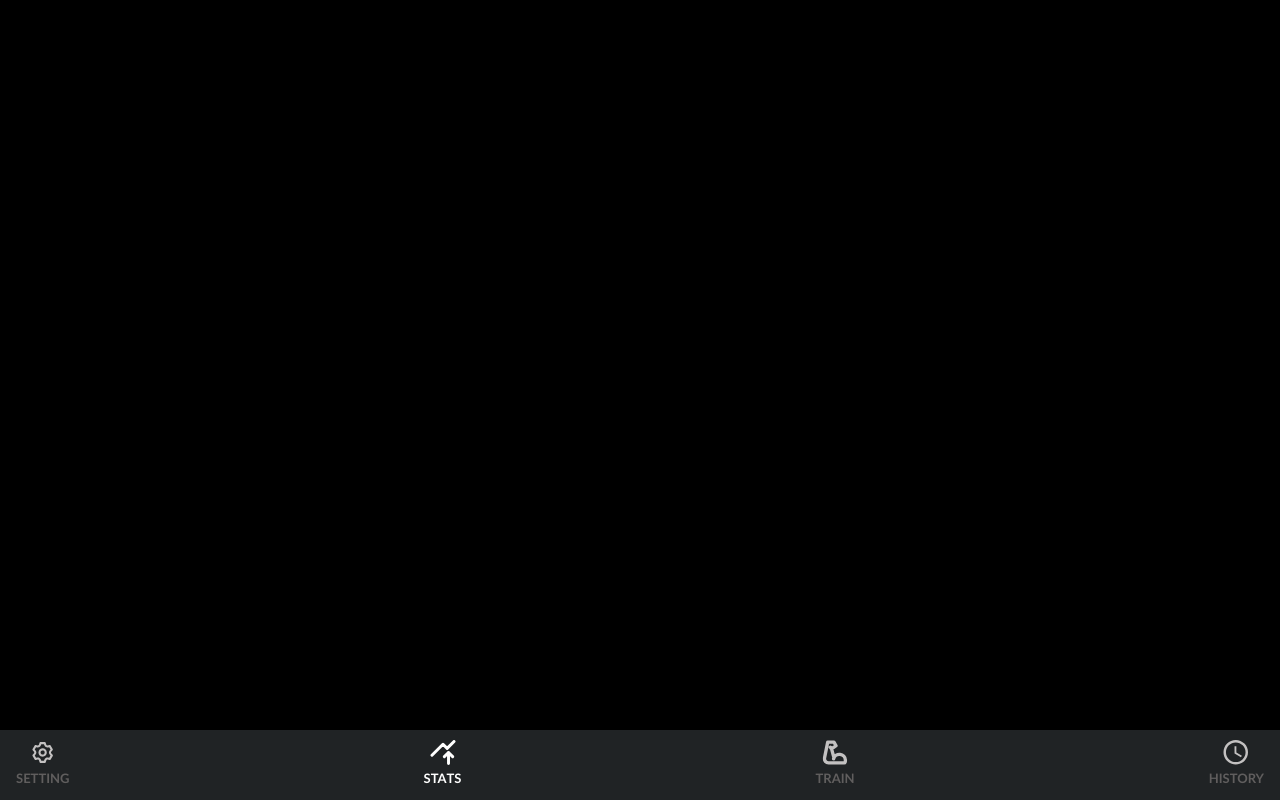
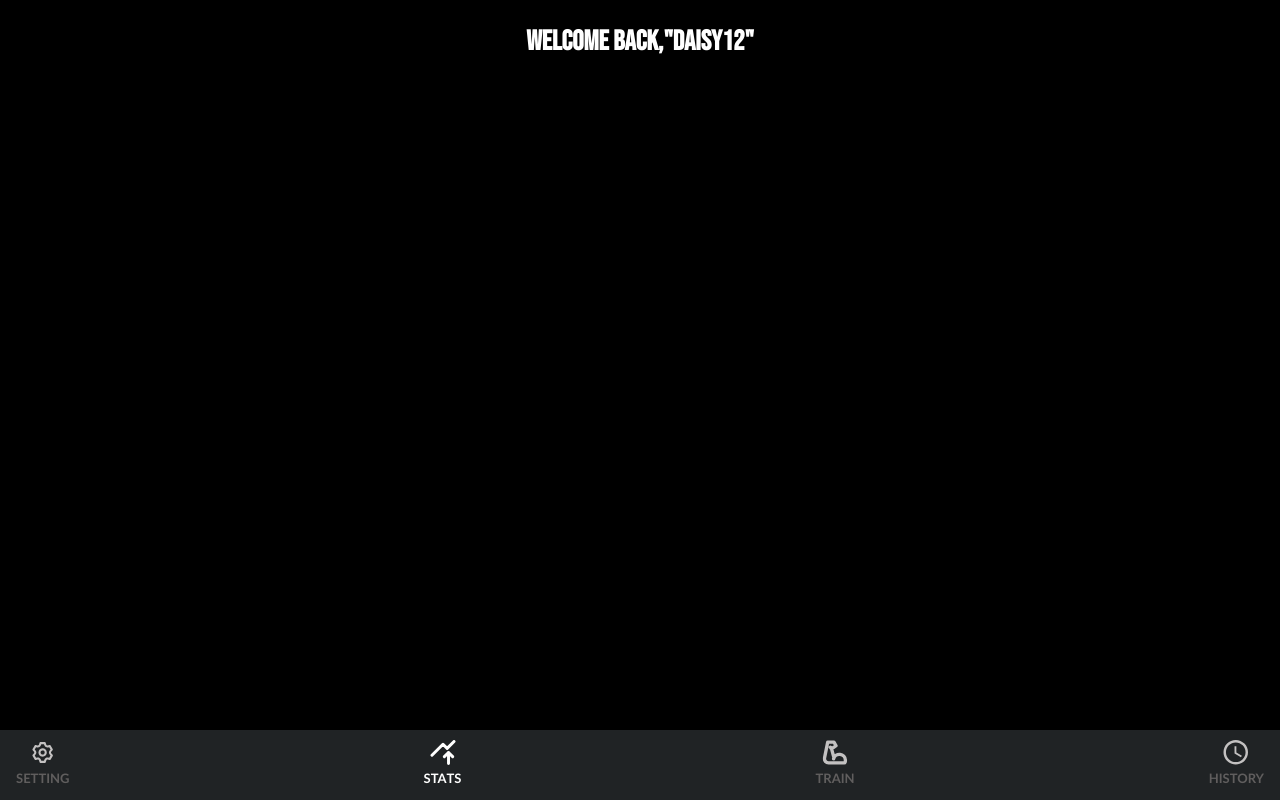
Before and after one commit to Daisy-Wang-Dev/BodyBeast_client, a React (Create React App) app: page / in a window 1280 px wide. Built offline with nearby package versions, Linux system fonts and the light colour scheme.

Commit message:
Add header component

```diff
--- a/src/App.js
+++ b/src/App.js
@@ -1,16 +1,15 @@
 import { BrowserRouter, Route, Routes } from "react-router-dom";
 import "./App.scss";
 import MenuBar from "./components/MenuBar/MenuBar";
+import HomePage from "./pages/HomePage/HomePage";
 
 function App() {
   return (
     <div className="App">
       <BrowserRouter>
-        <main>
           <Routes>
-            <Route path="/" />
+            <Route path="/" element={<HomePage/>}/>
           </Routes>
-        </main>
         <MenuBar/>
       </BrowserRouter>
     </div>
--- /dev/null
+++ b/src/components/Header/Header.js
@@ -0,0 +1,11 @@
+import "./Header.scss";
+
+const Header = () => {
+  return (
+    <header className="header">
+      <h1 className="header__title">WELCOME BACK,"Daisy12"</h1>
+    </header>
+  );
+};
+
+export default Header;
--- /dev/null
+++ b/src/components/Header/Header.scss
@@ -0,0 +1,9 @@
+@use "../../styles/partials/typography";
+@use "../../styles/partials/variables" as *;
+
+
+.header{
+    padding: 2.4rem 1.6rem;
+    text-align: center;
+
+}
--- /dev/null
+++ b/src/pages/HomePage/HomePage.js
@@ -0,0 +1,14 @@
+import "./HomePage.scss";
+import Header from "../../components/Header/Header";
+
+
+const HomePage = () => {
+    return(
+        <>
+        <Header />
+
+        </>
+    );
+}
+
+export default HomePage;
--- /dev/null
+++ b/src/pages/HomePage/HomePage.scss
@@ -0,0 +1,2 @@
+@use "../../styles/partials/typography";
+@use "../../styles/partials/variables" as *;
```
